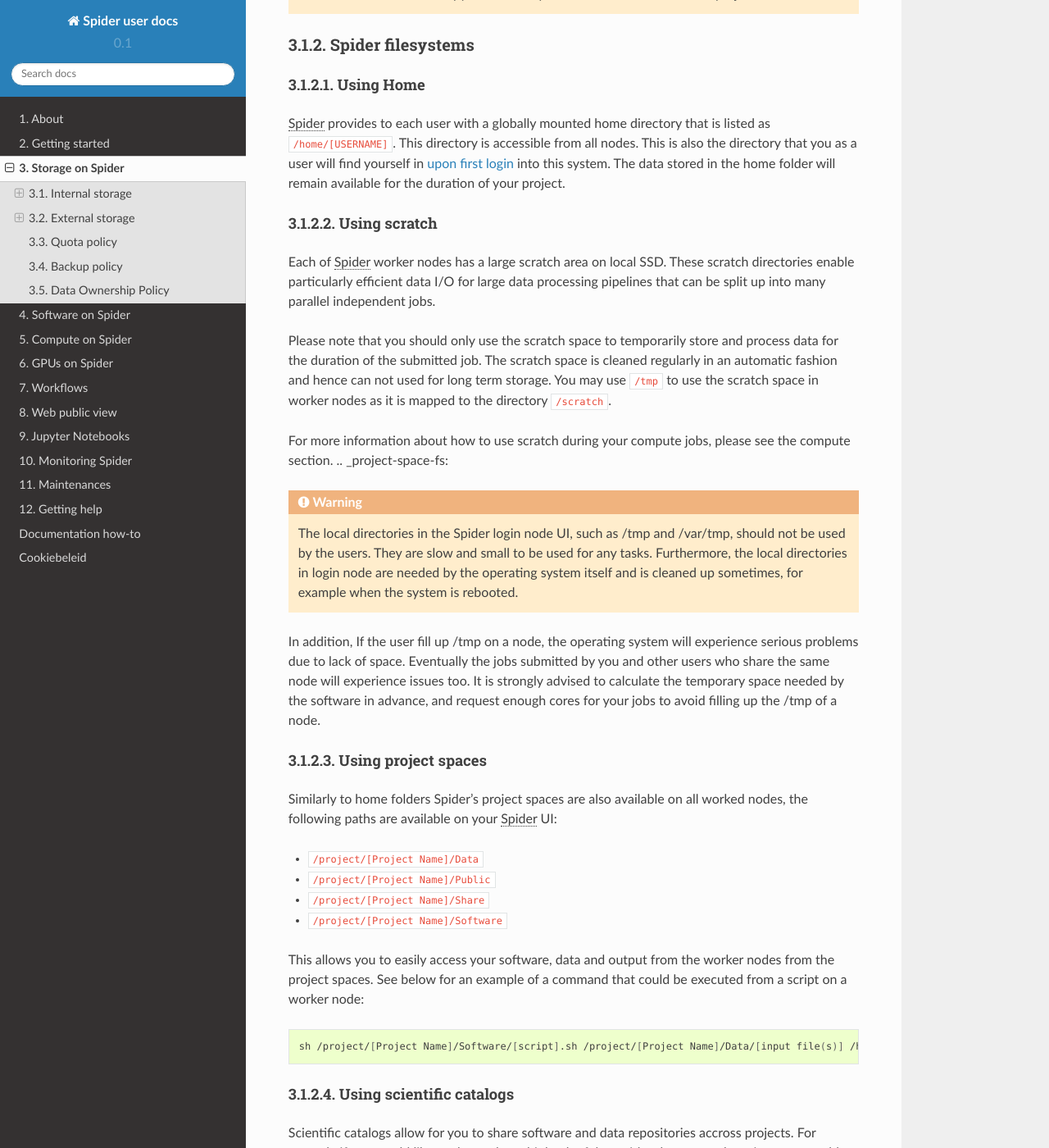
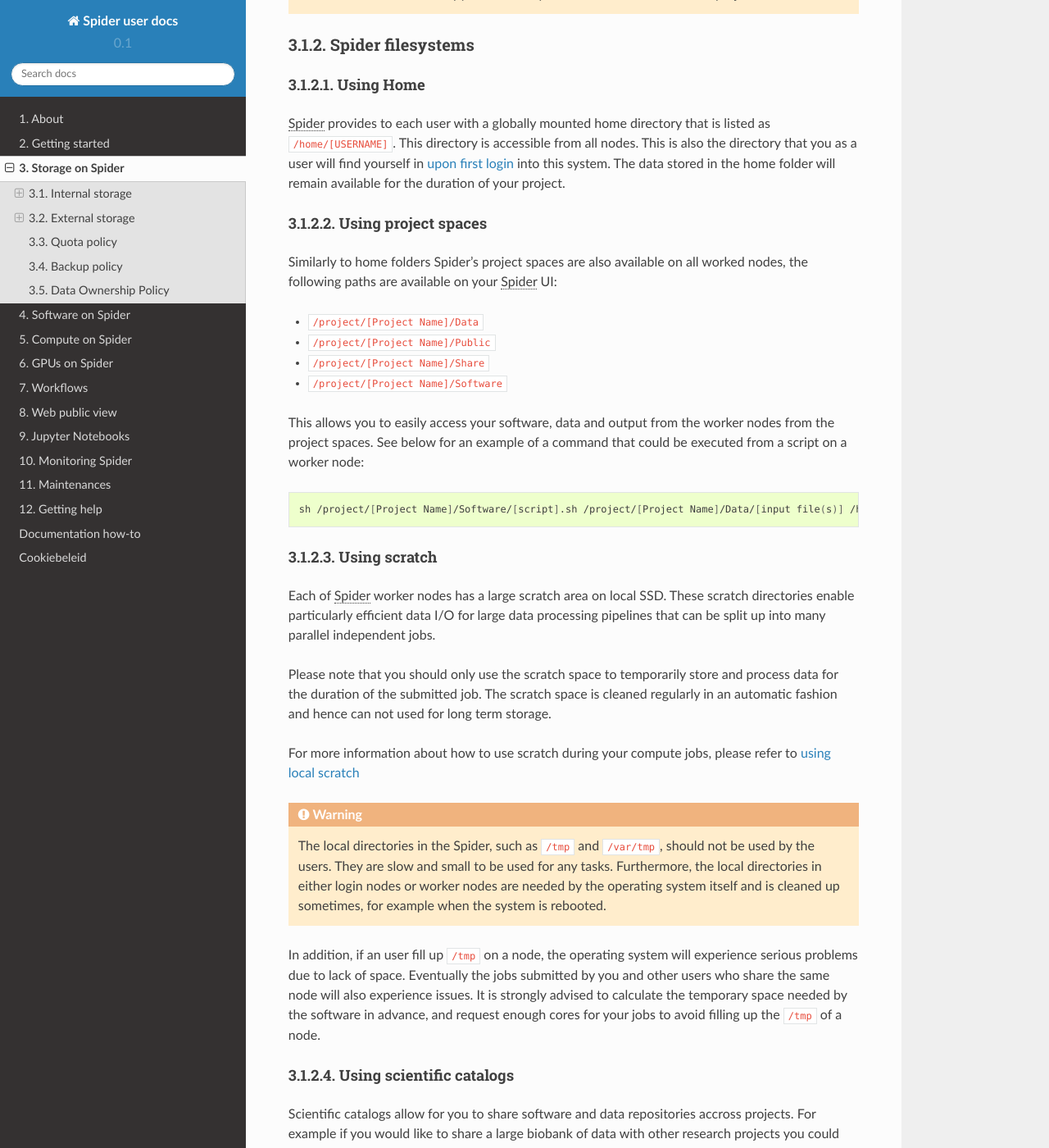
Before and after one commit to sara-nl/spiderdocs, a Sphinx documentation site: the page built from source/Pages/storage_on_spider.rst, in a window 1280 px wide and 1400 px high, scrolled down 909 px. Shown: the whole window at 82% size. Built offline with Sphinx 7.4.7 and the Read the Docs theme 2.0.0, drawn with Linux system fonts in a browser that asks for light colours; some of the changed lines change nothing that is shown; some of the changed text lies outside the part shown.

Commit message:
Update storage_on_spider.rst
based on feedback from Raymond

```diff
--- a/source/Pages/storage_on_spider.rst
+++ b/source/Pages/storage_on_spider.rst
@@ -61,30 +61,8 @@
 login <getting-around>` into this system. The data stored in the home folder will
 remain available for the duration of your project.
 
-.. _scratch-fs:
 
-Using scratch
--------------
-
-Each of :abbr:`Spider (Symbiotic Platform(s) for Interoperable Data
-Extraction and Redistribution)` worker nodes has a large scratch area on local SSD.
-These scratch directories enable particularly efficient data I/O for large data
-processing pipelines that can be split up into many parallel independent jobs.
-
-Please note that you should only use the scratch space to temporarily store and
-process data for the duration of the submitted job. The scratch space is cleaned
-regularly in an automatic fashion and hence can not used for long term storage.
-You may use ``/tmp`` to use the scratch space in worker nodes as it is mapped to the directory ``/scratch``.
-
-For more information about how to use scratch during your compute jobs, please see the compute section.
 .. _project-space-fs:
-
-.. WARNING::
-   The local directories in the Spider login node UI, such as /tmp and /var/tmp, should not be used by the users. They are slow and small to be used for any tasks. Furthermore, the local directories in login node are needed by the operating system itself and is cleaned up sometimes, for example when the system is rebooted.
-In addition, If the user fill up /tmp on a node, the operating system will experience serious problems due to lack of space. Eventually the jobs submitted by you and other users who share the same node will experience issues too. It is strongly advised to calculate the temporary space needed by the software in advance,  and request enough cores for your jobs to avoid filling up the /tmp of a node.
-
-
-
 Using project spaces
 --------------------
 
@@ -102,6 +80,31 @@
 .. code-block:: bash
 
         sh /project/[Project Name]/Software/[script].sh /project/[Project Name]/Data/[input file(s)] /home/[USER]/[output]
+
+
+
+.. _scratch-fs:
+
+Using scratch
+-------------
+
+Each of :abbr:`Spider (Symbiotic Platform(s) for Interoperable Data
+Extraction and Redistribution)` worker nodes has a large scratch area on local SSD.
+These scratch directories enable particularly efficient data I/O for large data
+processing pipelines that can be split up into many parallel independent jobs.
+
+Please note that you should only use the scratch space to temporarily store and
+process data for the duration of the submitted job. The scratch space is cleaned
+regularly in an automatic fashion and hence can not used for long term storage.
+
+For more information about how to use scratch during your compute jobs, please refer to `using local scratch`_
+
+
+.. WARNING::
+   The local directories in the Spider, such as ``/tmp`` and ``/var/tmp``, should not be used by the users. They are slow and small to be used for any tasks. Furthermore, the local directories in either login nodes or worker nodes are needed by the operating system itself and is cleaned up sometimes, for example when the system is rebooted.
+In addition, if an user fill up ``/tmp`` on a node, the operating system will experience serious problems due to lack of space. Eventually the jobs submitted by you and other users who share the same node will also experience issues. It is strongly advised to calculate the temporary space needed by the software in advance, and request enough cores for your jobs to avoid filling up the ``/tmp`` of a node.
+
+
 
 .. _scientific-catalog-fs:
 
@@ -233,7 +236,7 @@
 Extraction and Redistribution)`.
 
 Access on Data Archive is *not* provided by default to the :abbr:`Spider (Symbiotic Platform(s) for Interoperable Data
-Extraction and Redistribution)` projects. To request for Data Archive access, please contact our
+Extraction and Redistribution)` projects. To request for Data Archive access, please contact
 :ref:`our helpdesk <helpdesk>`.
 
 If you already have access on Data Archive, then you can use it directly from :abbr:`Spider (Symbiotic Platform(s) for Interoperable Data Extraction and Redistribution)` by
@@ -322,3 +325,4 @@
 .. _`Data Archive`: https://userinfo.surfsara.nl/systems/data-archive
 .. _`Sylabs documentation`:  https://www.sylabs.io/docs/
 .. _`dCache software`: https://www.dcache.org/
+.. _`using local scratch`: https://doc.spider.surfsara.nl/en/latest/Pages/compute_on_spider.html#using-local-scratch
```
